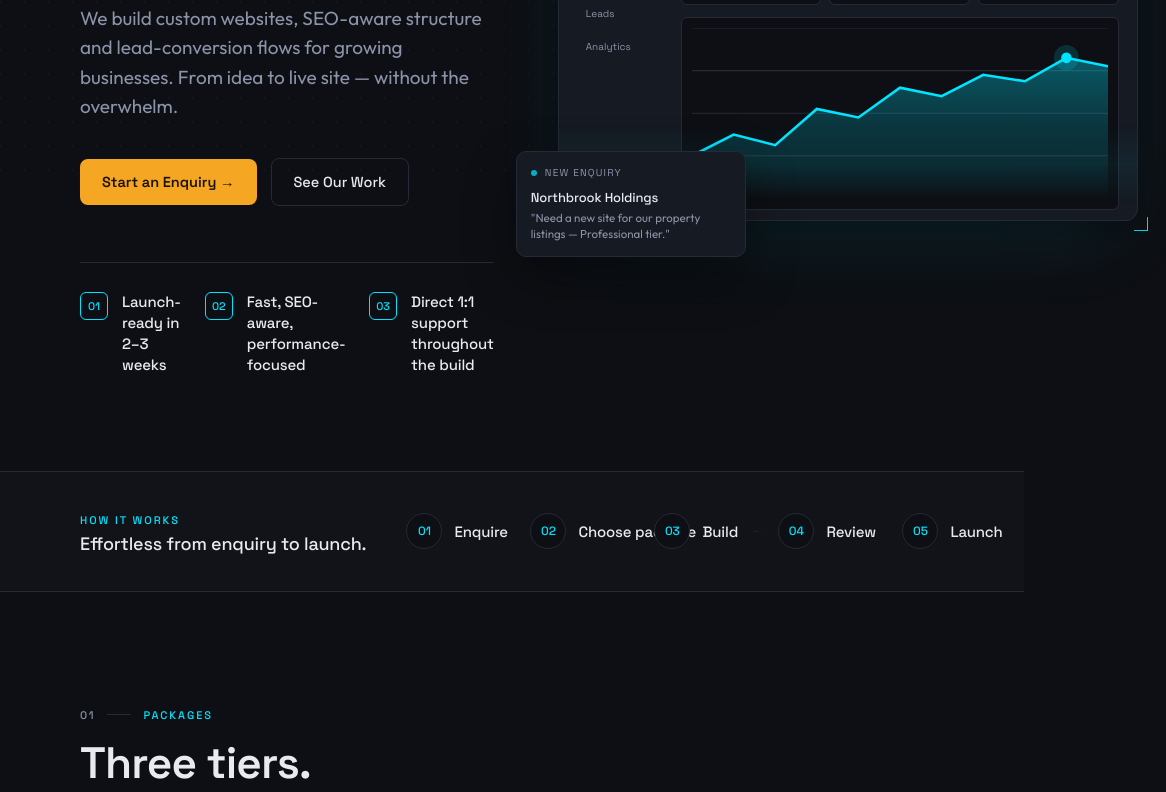
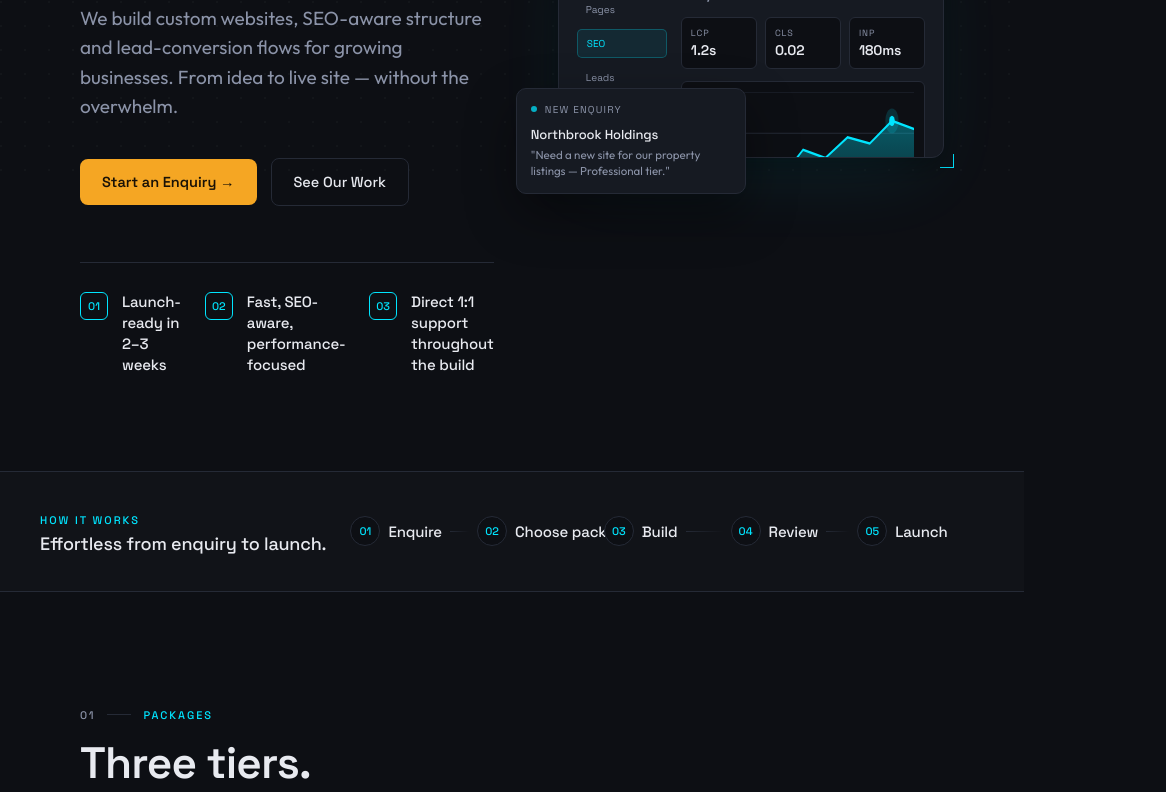
Before and after one commit to paeveul/paeveul-official, a website: page main/index.html in a window 1024 px wide. Shown: the part 527-1319 px from the top of the page, 1166 px wide, since content can reach past the window. Drawn offline with Linux system fonts and the light colour scheme.

Commit message:
Fix mobile h1 overflow and tablet layout scaling
- Hero h1 mobile: clamp(29px, 8vw, 37px) prevents word orphaning on
  narrow phones (360px+) while preserving 37px cap on wider phones
- Hero browser mock: hm-browser-desktop class replaces fixed 580x380
  inline style; scales to column width with aspect-ratio at 901-1200px
- Process strip: new 901-1100px breakpoint tightens padding, circle
  size and text so all 5 steps stay horizontal at tablet widths

Co-Authored-By: Claude Sonnet 4.6 <noreply@anthropic.com>

```diff
--- a/main/index.html
+++ b/main/index.html
@@ -183,7 +183,7 @@
       .hm-hero-grid { grid-template-columns: 1fr; }
       .hm-hero-visual { display: none; }
       .hm-hero-mobile-browser { display: block; margin-top: 36px; }
-      .hm-hero-h1 { font-size: 37px; }
+      .hm-hero-h1 { font-size: clamp(29px, 8vw, 37px); }
       .hm-hero-lede { font-size: 16px; max-width: none; }
       .hm-hero-btns { flex-direction: column; }
       .hm-hero-btns a { display: block; width: 100%; text-align: center; box-sizing: border-box; }
@@ -216,6 +216,35 @@
     }
     @media (max-width: 500px) {
       .hm-footer-grid { grid-template-columns: 1fr; gap: 24px; }
+    }
+
+    /* ── Tablet: browser mock scales with column ─── */
+    .hm-browser-desktop {
+      width: min(580px, 100%);
+      height: 380px;
+    }
+    @media (min-width: 901px) and (max-width: 1200px) {
+      .hm-browser-desktop {
+        width: 100%;
+        height: auto;
+        aspect-ratio: 580 / 380;
+      }
+      .hm-browser-desktop .hm-browser-content {
+        height: auto;
+        flex: 1;
+        min-height: 200px;
+      }
+    }
+
+    /* ── Tablet: process strip tightens ─────────── */
+    @media (min-width: 901px) and (max-width: 1100px) {
+      .hm-process { padding: 36px 40px; }
+      .hm-process-label { margin-right: 24px; }
+      .hm-process-label .pv-grotesk { font-size: 15px; }
+      .hm-step-content { gap: 8px; }
+      .hm-step-num { width: 30px; height: 30px; font-size: 11px; }
+      .hm-step-content .pv-grotesk { font-size: 13px; }
+      .hm-step-connector { margin: 0 8px; }
     }
   </style>
 </head>
@@ -348,12 +377,12 @@
       <span class="hm-corner hm-corner-bl"></span>
       <span class="hm-corner hm-corner-br"></span>
 
-      <div class="hm-browser" style="width:580px;height:380px;">
+      <div class="hm-browser hm-browser-desktop">
         <div class="hm-browser-bar">
           <div class="hm-browser-dots"><span class="hm-browser-dot"></span><span class="hm-browser-dot"></span><span class="hm-browser-dot"></span></div>
           <div class="hm-browser-addr"><span style="color:var(--pv-cyan);margin-right:6px;">●</span>paeveul.studio/dashboard</div>
         </div>
-        <div class="hm-browser-content" style="height:341px;">
+        <div class="hm-browser-content" style="height:341px;display:flex;flex-direction:column;">
           <div style="display:grid;grid-template-columns:90px 1fr;gap:14px;height:100%;">
             <div style="display:flex;flex-direction:column;gap:6px;">
               <div style="padding:7px 9px;border-radius:5px;font-size:10px;font-family:'Space Grotesk',sans-serif;color:var(--pv-muted);">Overview</div>
```
